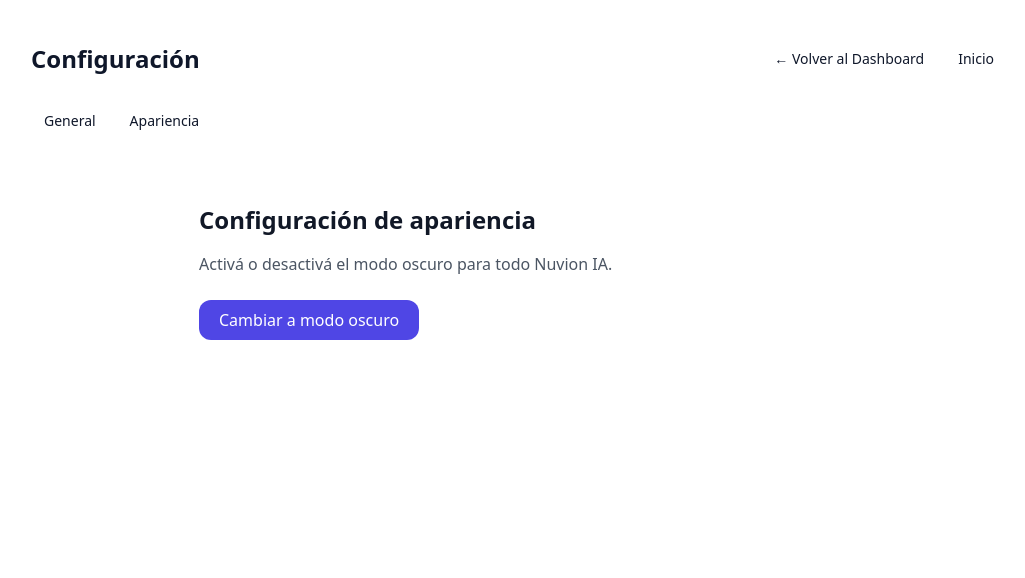
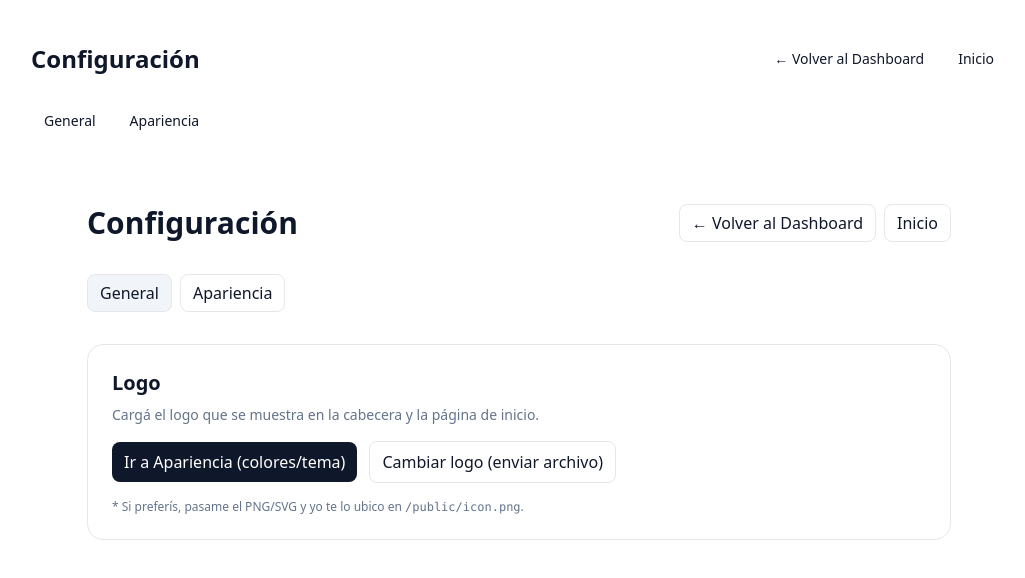
Before and after one commit to ianuvion/nuvion-ia, a Next.js app: page /configuracion in a window 1280 px wide. Shown: the top 578 px of the page, without its empty margins (121-1146 px from the left). Built offline with nearby package versions, Linux system fonts and the light colour scheme.

Commit message:
Update page.tsx

```diff
--- a/app/configuracion/page.tsx
+++ b/app/configuracion/page.tsx
@@ -1,43 +1,54 @@
-"use client";
+import Link from "next/link";
 
-import { useState, useEffect } from "react";
+export const metadata = { title: "Configuración — General" };
 
-export default function ConfiguracionPage() {
-  const [theme, setTheme] = useState<"light" | "dark">("light");
+export default function ConfigGeneralPage() {
+  return (
+    <main className="mx-auto max-w-4xl px-4 py-8 space-y-8">
+      <div className="flex items-center justify-between">
+        <h1 className="text-3xl font-semibold">Configuración</h1>
+        <div className="flex gap-2">
+          <Link href="/dashboard" className="rounded-lg border px-3 py-1.5 hover:bg-slate-50 dark:hover:bg-slate-900">
+            ← Volver al Dashboard
+          </Link>
+          <Link href="/" className="rounded-lg border px-3 py-1.5 hover:bg-slate-50 dark:hover:bg-slate-900">Inicio</Link>
+        </div>
+      </div>
 
-  useEffect(() => {
-    const stored = localStorage.getItem("theme");
-    if (stored === "dark") {
-      setTheme("dark");
-      document.documentElement.classList.add("dark");
-    }
-  }, []);
+      {/* Tabs */}
+      <div className="flex gap-2">
+        <span className="rounded-lg border bg-slate-100 px-3 py-1.5 dark:bg-slate-800">General</span>
+        <Link href="/configuracion/apariencia" className="rounded-lg border px-3 py-1.5 hover:bg-slate-50 dark:hover:bg-slate-900">
+          Apariencia
+        </Link>
+      </div>
 
-  const toggleTheme = () => {
-    const next = theme === "light" ? "dark" : "light";
-    setTheme(next);
-    localStorage.setItem("theme", next);
-    if (next === "dark") {
-      document.documentElement.classList.add("dark");
-    } else {
-      document.documentElement.classList.remove("dark");
-    }
-  };
+      {/* Bloque LOGO */}
+      <section className="rounded-2xl border p-6">
+        <h2 className="text-xl font-semibold mb-2">Logo</h2>
+        <p className="text-sm text-slate-500 mb-4">
+          Cargá el logo que se muestra en la cabecera y la página de inicio.
+        </p>
 
-  return (
-    <main className="mx-auto max-w-2xl px-4 py-8">
-      <h1 className="text-2xl font-semibold text-gray-900 dark:text-white mb-4">
-        Configuración de apariencia
-      </h1>
-      <p className="text-gray-600 dark:text-gray-300 mb-6">
-        Activá o desactivá el modo oscuro para todo Nuvion IA.
-      </p>
-      <button
-        onClick={toggleTheme}
-        className="rounded-xl bg-indigo-600 px-5 py-2 font-medium text-white hover:bg-indigo-500 dark:bg-yellow-400 dark:text-black"
-      >
-        Cambiar a modo {theme === "light" ? "oscuro" : "claro"}
-      </button>
+        <div className="flex items-center gap-3">
+          <Link
+            href="/configuracion/apariencia"
+            className="rounded-lg px-3 py-2 bg-slate-900 text-white dark:bg-white dark:text-slate-900"
+          >
+            Ir a Apariencia (colores/tema)
+          </Link>
+          <Link
+            href="/contacto"
+            className="rounded-lg border px-3 py-2 hover:bg-slate-50 dark:hover:bg-slate-900"
+          >
+            Cambiar logo (enviar archivo)
+          </Link>
+        </div>
+
+        <p className="mt-4 text-xs text-slate-500">
+          * Si preferís, pasame el PNG/SVG y yo te lo ubico en <code>/public/icon.png</code>.
+        </p>
+      </section>
     </main>
   );
 }
```
